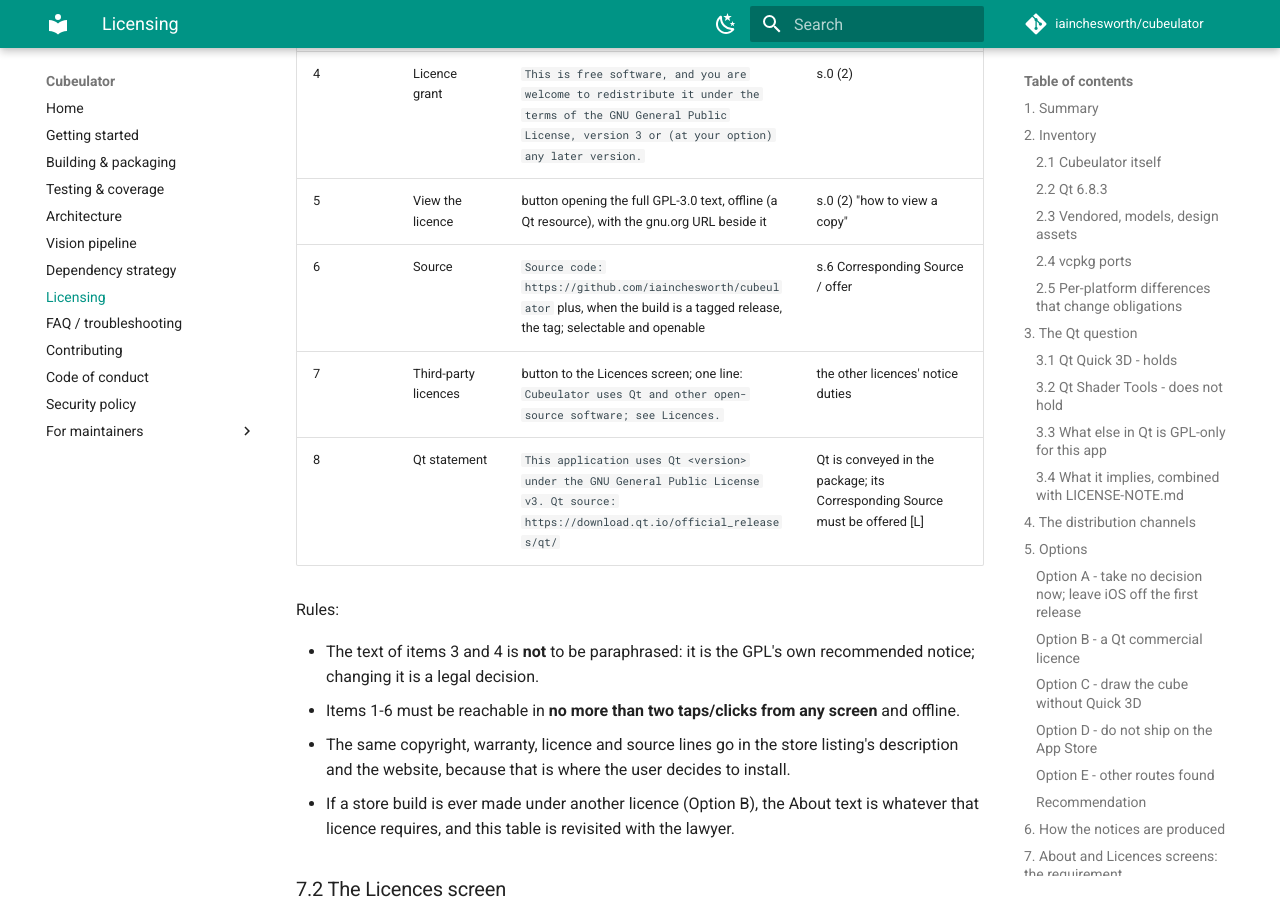
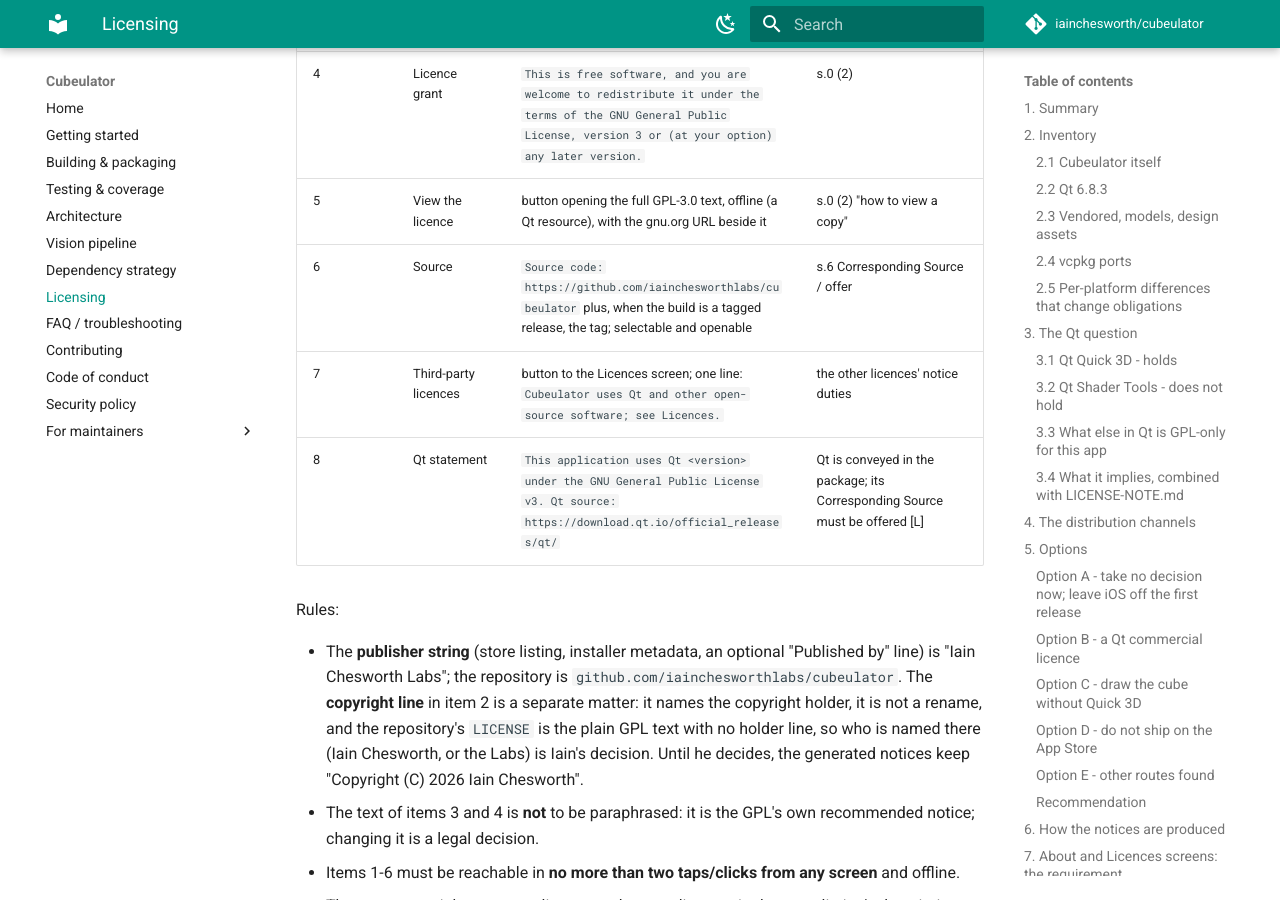
Before and after one commit to iainchesworth/cubeulator, an MkDocs documentation site: the page built from docs/licensing.md, in a window 1280 px wide and 900 px high, scrolled down 17585 px. Built offline with MkDocs 1.6.1 and Material for MkDocs 9.7.7, drawn with Linux system fonts in a browser that asks for light colours; comment, search, counter and statistics services are not loaded.

Commit message:
Point the notices at the iainchesworthlabs repository
The generated notices and the About requirement name the repository as
github.com/iainchesworthlabs/cubeulator and the publisher as Iain Chesworth
Labs. The copyright-holder line is unchanged: the repository's LICENSE carries
no holder line and who is named is Iain's decision.

```diff
--- a/docs/licensing.md
+++ b/docs/licensing.md
@@ -557,12 +557,19 @@
 | 3 | No warranty | `This program comes with ABSOLUTELY NO WARRANTY; for details see the licence.` | s.0 (2); s.15-16 |
 | 4 | Licence grant | `This is free software, and you are welcome to redistribute it under the terms of the GNU General Public License, version 3 or (at your option) any later version.` | s.0 (2) |
 | 5 | View the licence | button opening the full GPL-3.0 text, offline (a Qt resource), with the gnu.org URL beside it | s.0 (2) "how to view a copy" |
-| 6 | Source | `Source code: https://github.com/iainchesworth/cubeulator` plus, when the build is a tagged release, the tag; selectable and openable | s.6 Corresponding Source / offer |
+| 6 | Source | `Source code: https://github.com/iainchesworthlabs/cubeulator` plus, when the build is a tagged release, the tag; selectable and openable | s.6 Corresponding Source / offer |
 | 7 | Third-party licences | button to the Licences screen; one line: `Cubeulator uses Qt and other open-source software; see Licences.` | the other licences' notice duties |
 | 8 | Qt statement | `This application uses Qt <version> under the GNU General Public License v3. Qt source: https://download.qt.io/official_releases/qt/` | Qt is conveyed in the package; its Corresponding Source must be offered [L] |
 
 Rules:
 
+- The **publisher string** (store listing, installer metadata, an optional
+  "Published by" line) is "Iain Chesworth Labs"; the repository is
+  `github.com/iainchesworthlabs/cubeulator`. The **copyright line** in item 2
+  is a separate matter: it names the copyright holder, it is not a rename,
+  and the repository's `LICENSE` is the plain GPL text with no holder line, so
+  who is named there (Iain Chesworth, or the Labs) is Iain's decision. Until he
+  decides, the generated notices keep "Copyright (C) 2026 Iain Chesworth".
 - The text of items 3 and 4 is **not** to be paraphrased: it is the GPL's own
   recommended notice; changing it is a legal decision.
 - Items 1-6 must be reachable in **no more than two taps/clicks from any
```
Also changed, not shown: 1 other file.
